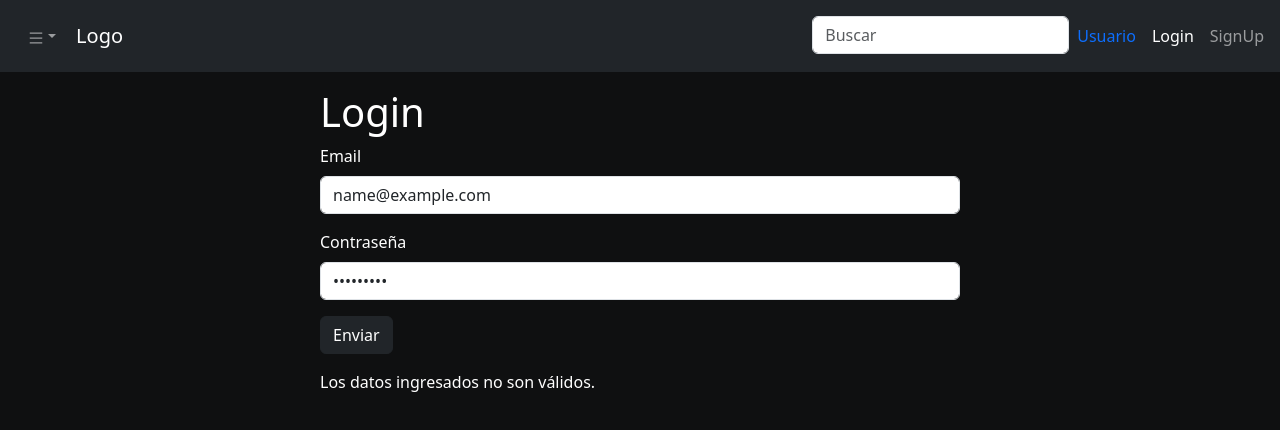
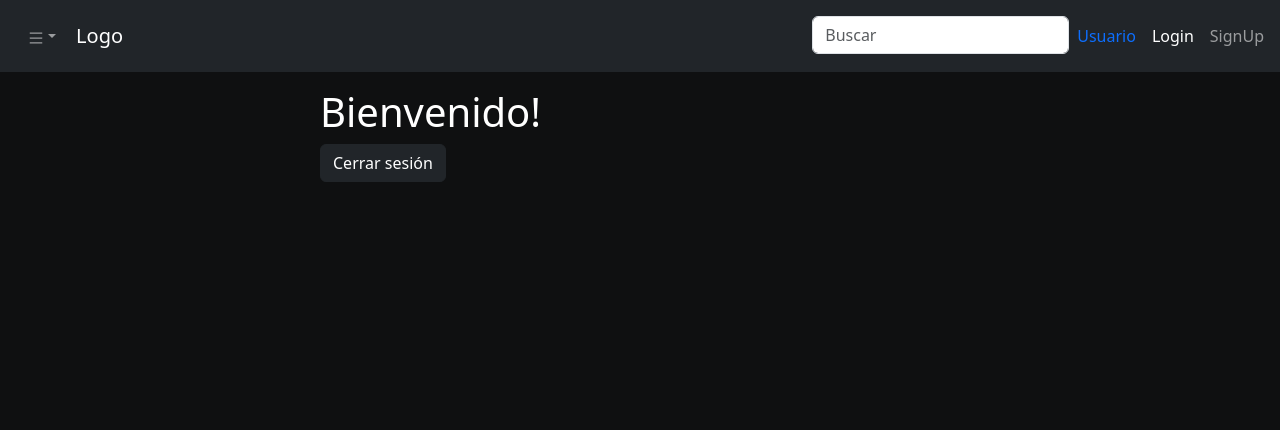
Before and after one commit to iperezsidgmann/Megalomaniac-proyecto-ADL, a React (Vite) app: page /login in a window 1280 px wide. Both pictures are taken after typing "name@example.com", "Sample123" into the empty fields and a click on the button "Enviar". Shown: the top 430 px of the page. Built offline with nearby package versions, Linux system fonts and the light colour scheme.

Commit message:
Se completan el login y el signup

```diff
--- a/src/App.jsx
+++ b/src/App.jsx
@@ -1,4 +1,4 @@
-import React, { useMemo } from "react";
+import { useMemo } from "react";
 import { BrowserRouter, Routes, Route } from "react-router-dom";
 import { Navbar, DetailProduct } from "./components/index";
 import { HomePage, LoginPage, SignupPage } from "./views/index";
@@ -29,7 +29,7 @@ function App() {
         <Route path="/home" element={<HomePage />} />
         <Route path="/login" element={<LoginPage />} />
         <Route path="/signup" element={<SignupPage />} />
-        <Route path="/detail" element={<DetailProduct />} />
+        <Route path="/detail/:id" element={<DetailProduct />} />
       </Routes>
     </BrowserRouter>
   );
--- a/src/components/DetailProduct.jsx
+++ b/src/components/DetailProduct.jsx
@@ -16,11 +16,6 @@ export const DetailProduct = () => {
     if (!disco) {
         return <div>No se han encontrado detalles del disco.</div>;
     }
-
-    // if (!disco) {
-	// 	return <Navigate to='/' />
-	// }
-
 
     return (
 
--- a/src/components/ProductCard.jsx
+++ b/src/components/ProductCard.jsx
@@ -18,11 +18,10 @@ export const ProductCard = ({ id, band, album, albumImage, category }) => {
                             albumImage ? (
                                 <img src={discosURL} className="card-img" alt={band} />
                             ) : (
-                                <div className="card-img card-placeholder">No hay imagen</div>
+                                <div className="card-img card-placeholder">La imagen no existe.</div>
                             )
                         }
 
-                        {/* <img src={discosURL} className="card-img" alt={band} /> */}
                     </div>
                     <div className="col-8">
                         <div className="card-body">
--- a/src/views/LoginPage.jsx
+++ b/src/views/LoginPage.jsx
@@ -1,61 +1,79 @@
 import { useState } from 'react';
-import {Button, Form} from 'react-bootstrap';
-
+import { Button, Form } from 'react-bootstrap';
 
 export const LoginPage = () => {
-
-    const [name, setName] = useState('');
     const [email, setEmail] = useState('');
     const [password, setPassword] = useState('');
     const [error, setError] = useState('');
+    const [isLoggedIn, setIsLoggedIn] = useState(false);
 
-
+    // Lógica de autenticación
     const handleSubmit = (e) => {
         e.preventDefault();
-        if (name === '' || email === '' || password === '') {
-            setError(true);
+
+        // Validación de campos
+        if (!email.trim() || !password.trim()) {
+            setError('Los datos ingresados no son válidos.');
             return;
         }
 
-        setError(false);
-        setName('');
-        setEmail('');
-        setPassword('');
+        setTimeout(() => {
+            setIsLoggedIn(true);
+            setError('');
+            setEmail('');
+            setPassword('');
+        }, 1000);
     };
+
+    const handleLogout = () => {
+        setIsLoggedIn(false);
+    };
+
+    if (isLoggedIn) {
+        return (
+            <div className='col-md-6 mx-auto'>
+                <h1 className='mt-3'>Bienvenido!</h1>
+
+                {/* Insertar componente Perfil */}
+
+                <Button variant='primary btn-dark mb-3' onClick={handleLogout}>
+                    Cerrar sesión
+                </Button>
+            </div>
+        );
+    }
 
     return (
         <div className='col-md-6 mx-auto'>
             <h1 className='mt-3'>Login</h1>
 
             <Form onSubmit={handleSubmit}>
-
-                <Form.Group className="mb-3" controlId="formBasicEmail">
+                <Form.Group className='mb-3' controlId='formBasicEmail'>
                     <Form.Label>Email</Form.Label>
                     <Form.Control
+                        type='email'
+                        placeholder='Ingresa tu email'
+                        value={email}
                         onChange={(e) => setEmail(e.target.value)}
-                        value={email}
-                        type="email"
-                        placeholder="Ingresa tu email" />
+                    />
                 </Form.Group>
 
-                <Form.Group className="mb-3" controlId="formBasicPassword">
+                <Form.Group className='mb-3' controlId='formBasicPassword'>
                     <Form.Label>Contraseña</Form.Label>
                     <Form.Control
+                        type='password'
+                        placeholder='Ingresa tu contraseña'
+                        value={password}
                         onChange={(e) => setPassword(e.target.value)}
-                        value={password}
-                        type="password"
-                        placeholder="Ingresa tu contraseña" />
+                    />
                 </Form.Group>
 
-                <Button variant="primary btn-dark mb-3" type="submit">
+                <Button variant='primary btn-dark mb-3' type='submit'>
                     Enviar
                 </Button>
-
             </Form>
 
-            {error
-                ? <p className="error">Los datos ingresados no son válidos.</p>
-                : null}
+            {error ? <p className='error'>{error}</p> : null}
         </div>
     );
-}
+};
--- a/src/views/SignupPage.jsx
+++ b/src/views/SignupPage.jsx
@@ -1,13 +1,15 @@
 import { useState } from "react";
 import { Form, Button } from "react-bootstrap";
+import { useNavigate } from "react-router-dom";
 
 export const SignupPage = () => {
-
   const [name, setName] = useState('');
   const [email, setEmail] = useState('');
   const [password, setPassword] = useState('');
   const [error, setError] = useState('');
+  const [isRegistered, setIsRegistered] = useState(false);
 
+  const navigate = useNavigate(); // Obtenemos la función navigate para la redirección
 
   const handleSubmit = (e) => {
     e.preventDefault();
@@ -16,10 +18,18 @@ export const SignupPage = () => {
       return;
     }
 
+    // Simulamos el registro exitoso del usuario con un retraso de 1.5 segundos
     setError(false);
+    setIsRegistered(true);
+    setTimeout(() => {
+      setIsRegistered(false);
       setName('');
       setEmail('');
       setPassword('');
+
+      // Redirigimos al usuario a /home después de un registro exitoso
+      navigate("/home");
+    }, 1500);
   };
 
   return (
@@ -27,8 +37,7 @@ export const SignupPage = () => {
       <h1 className='mt-3'>SignUp</h1>
 
       <Form onSubmit={handleSubmit}>
-
-            <Form.Group className="mb-3" controlId="formBasicEmail">
+        <Form.Group className="mb-3" controlId="formBasicName">
           <Form.Label>Nombre</Form.Label>
           <Form.Control
             onChange={(e) => setName(e.target.value)}
@@ -64,6 +73,10 @@ export const SignupPage = () => {
       {error
         ? <p className="error">Los datos ingresados no son válidos.</p>
         : null}
+
+      {isRegistered
+        ? <p className="success">¡Registro exitoso! Redirigiendo...</p>
+        : null}
     </div>
   );
-}
+};
```
Also changed, not shown: src/components/ProductList.jsx (indentation only). Lines whose indentation alone changed are shown as unchanged.
